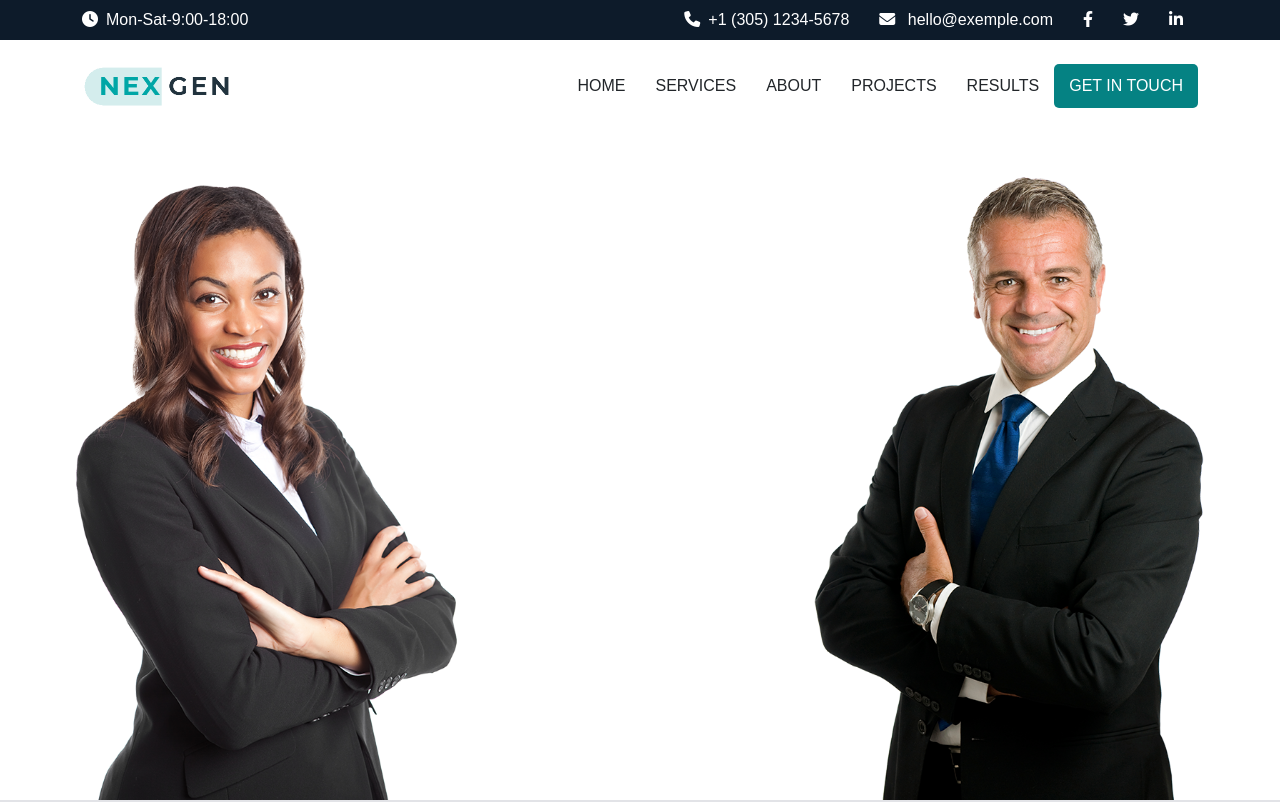
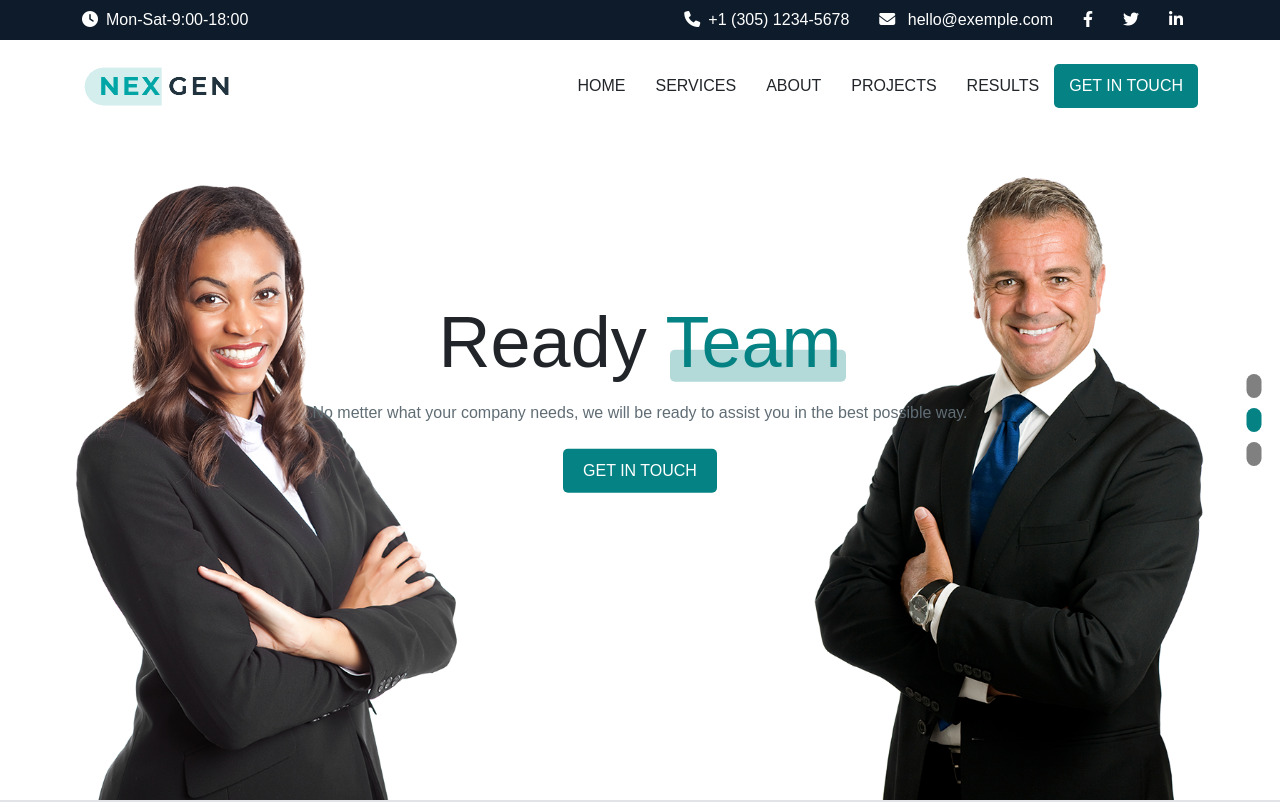
Before and after one commit to MatteoTuveri/proj-html-vuejs, a Vue app: page / in a window 1280 px wide. Shown: the top 802 px of the page. Built offline with nearby package versions, Linux system fonts and the light colour scheme; a web font is replaced by a local one.

Commit message:
Add carousel on home

```diff
--- a/src/components/HomeComp.vue
+++ b/src/components/HomeComp.vue
@@ -8,28 +8,57 @@
                     </div>
                     <ul class="d-flex align-items-center mb-0">
                         <li v-for="(item, index) in store.sectionList">
-                            <a :href="'#'+item.id">{{ item.name }}</a>
+                            <a :href="'#' + item.id">{{ item.name }}</a>
                         </li>
                     </ul>
                 </div>
             </div>
         </div>
-        <div class="hero w-100 position-2">
+        <div class="container d-flex flex-column position-absolute w-100 title" :class="titleSlide">
+            <div class="d-flex flex-column">
+                <TitleSpecial :item="item" />
+            </div>
+        </div>
+        <div class="position-absolute buttons">
+            <div v-for="n in 3" :class="(activeSlide === n) ? 'active' : ''" class="slide-button" @click="activeSlide = n"></div>
+        </div>
+        <div class="hero w-100" :class=" `position-${activeSlide}` ">
         </div>
     </div>
 </template>
 <script>
 import { store } from '../data/store';
+import TitleSpecial from './reusable/TitleSpecial.vue';
 export default {
-    name: 'HomeComp',
+    name: "HomeComp",
     data() {
         return {
-            store
+            store,
+            item: {},
+            activeSlide: 2,
+            checkHome:true
+        };
+    },
+    computed: {
+        titleSlide() {
+            if (this.activeSlide === 1) {
+                this.checkHome=false;
+                this.item=store.sectionList.home.details.one
+                return 'align-items-start'
+            }
+            else if (this.activeSlide === 2) {
+                this.checkHome=true;
+                this.item=store.sectionList.home.details.two
+                return 'align-items-center text-center'
+            }
+            else {
+                this.checkHome=false;
+                this.item=store.sectionList.home.details.three
+                return 'align-items-end text-start'
+            }
         }
     },
-    props:{
-        id: Number
-    }
+    components: { TitleSpecial }
 }
 </script>
 <style lang="scss" scoped>
@@ -42,7 +71,8 @@ ul {
         text-transform: uppercase;
         padding: 10px 15px;
         cursor: pointer;
-        a{
+
+        a {
             text-decoration: none;
             color: inherit;
         }
@@ -55,24 +85,51 @@ ul {
     }
 }
 
-.img{
+.img {
     width: 150px;
-    img{
+
+    img {
         width: 100%;
     }
 }
+
 .nav {
     top: 0px;
 }
 
+.buttons {
+    top: 50%;
+    left: 98%;
+    transform: translate(-50%, -50%);
+}
+
+.slide-button {
+    background-color: grey;
+    height: 3vh;
+    width: 15px;
+    border-radius: 25px;
+    margin: 10px 20px;
+}
+
+.active {
+    background-color: $special-bg-font
+}
+
+.title {
+    top: 50%;
+    left: 50%;
+    transform: translate(-50%, -50%);
+}
+
 .hero {
     height: calc(100vh - 40px);
+    min-height: fit-content;
     background-image: url('/Images/imgs/bg-parallax.png');
     background-size: cover;
 }
 
 .position-1 {
-    background-position: 0% 0%;
+    background-position: -20% 0%;
     transition: 0.5s;
 }
 
@@ -82,6 +139,7 @@ ul {
 }
 
 .position-3 {
-    background-position: 100% 0%;
+    background-position: 120% 0%;
     transition: 0.5s;
-}</style>
+}
+</style>
--- a/src/components/ResultsComp.vue
+++ b/src/components/ResultsComp.vue
@@ -1,5 +1,5 @@
 <template>
-    <div class="container">
+    <div class="container py-5">
         ResultsComp
     </div>
 </template>
--- a/src/components/reusable/ImgCard.vue
+++ b/src/components/reusable/ImgCard.vue
@@ -4,8 +4,8 @@
         <div class="card-body h-100 position-absolute d-flex flex-column justify-content-between">
             <div>
                 <div class="d-flex justify-content-center text-white hide-text-tp">
-                    <div class="p-3">Coding</div>
-                    <div class="p-3">3 years</div>
+                    <div class="p-3"><i class="fa-regular fa-user mx-2"></i>Coding</div>
+                    <div class="p-3"><i class="fa-regular fa-clock mx-2"></i>3 years</div>
                 </div>
             </div>
             <div>
--- a/src/components/reusable/TitleSpecial.vue
+++ b/src/components/reusable/TitleSpecial.vue
@@ -5,12 +5,12 @@
     <div class="display-2 mb-3" :class="(item.green) ? '' : 'white'">
         {{ item.title }} <span class="position-relative" :class="(item.green) ? 'green' : 'white'" id="special">{{ item.specialTitle }}</span>
     </div>
-    <div class="row mb-5">
-        <div :class="(item.button) ? 'col-10' : 'col-12'" id="paragraph">
+    <div class="d-flex mb-5 justify-content-center" :class="(item.row)?'':'flex-column'" >
+        <div :class="(item.button)&&(item.row) ? 'col-9' : 'col-12'" id="paragraph" class="mb-4">
             {{ item.paragraph }}
         </div>
-        <div v-if="item.button" class="col-2 d-flex align-items-center">
-            <div class=" text-uppercase button ">
+        <div v-if="item.button" class="d-flex align-items-center" :class="(item.centerButton)?'justify-content-center col-12':'col-3'">
+            <div class=" text-uppercase text-center button ">
                 {{ item.button }}
             </div>
         </div>
@@ -25,7 +25,7 @@ export default {
         }
     },
     props: {
-        item: Object
+        item: Object,
     }
 }
 </script>
@@ -64,5 +64,6 @@ span::after {
     border-radius: 5px;
     color: white;
     padding: 10px 20px;
+    cursor: pointer;
 }
 </style>
--- a/src/data/store.js
+++ b/src/data/store.js
@@ -19,82 +19,117 @@ export const store = reactive({
             icon: 'fa-solid fa-location-dot'
         },
         social: [
-            'fa-brands fa-facebook-f','fa-brands fa-twitter','fa-brands fa-linkedin-in'
+            'fa-brands fa-facebook-f', 'fa-brands fa-twitter', 'fa-brands fa-linkedin-in'
         ]
     },
     imgUrl: '/Images/imgs/',
     svgUrl: '/Images/svgs/',
     sectionList: {
-        home:{
+        home: {
             id: 'home',
             name: 'home',
-            details:{
-                title:'Ready',
-                specialTitle:'Team',
-                paragraph:'No metter what your company needs, we will be ready to assist you in the best possible way.',
-                description:'',
-                green: true,
-                button:null
+            details: {
+                one: {
+                    title: 'We Share',
+                    specialTitle: 'Good Ideas',
+                    paragraph: 'Escape the comfort zone and achieve better results with the help of experts who understand the subject',
+                    description: '',
+                    green: true,
+                    button: 'get in touch',
+                    row: false,
+                    centerButton:false
+                },
+                two: {
+                    title: 'Ready',
+                    specialTitle: 'Team',
+                    paragraph: 'No metter what your company needs, we will be ready to assist you in the best possible way.',
+                    description: '',
+                    green: true,
+                    button: 'get in touch',
+                    row: false,
+                    centerButton:true
+                },
+                three: {
+                    title: 'Talk to a',
+                    specialTitle: 'Consultant',
+                    paragraph: 'Do not miss the opportunity to achieve better results and solidity in the market.',
+                    description: '',
+                    green: true,
+                    button: 'get in touch',
+                    row: false,
+                    centerButton:false
+                }
+
             }
         },
-        services:{
+        services: {
             id: 'services',
             name: 'services',
-            details:{
-                title:'Excellence in',
-                specialTitle:'Services',
-                paragraph:'We are leaders in providing consultancy services with a set of cutting-edge technologies and a team of experienced and renowned professionals. These are some options thet you can hire.',
-                description:'our business areas',
+            details: {
+                title: 'Excellence in',
+                specialTitle: 'Services',
+                paragraph: 'We are leaders in providing consultancy services with a set of cutting-edge technologies and a team of experienced and renowned professionals. These are some options thet you can hire.',
+                description: 'our business areas',
                 green: true,
-                button:'see all'
+                button: 'see all',
+                row: true,
+                centerButton:false
             }
         },
-        about:{
+        about: {
             id: 'about',
             name: 'about',
-            details:{
-                title:'The',
-                specialTitle:'Company',
-                paragraph:'For 12 years we have been providing audit and warranty, financial advice, risk advice, taxes and related services to select clients',
-                description:'about the network',
+            details: {
+                title: 'The',
+                specialTitle: 'Company',
+                paragraph: 'For 12 years we have been providing audit and warranty, financial advice, risk advice, taxes and related services to select clients',
+                description: 'about the network',
                 green: false,
-                button:null
+                button: null,
+                row: false,
+                centerButton:false
             }
         },
-        projects:{
+        projects: {
             id: 'projects',
             name: 'projects',
-            details:{
-                title:'Actions &',
-                specialTitle:'Projects',
-                paragraph:'',
-                description:'we do more for anyone',
+            details: {
+                title: 'Actions &',
+                specialTitle: 'Projects',
+                paragraph: '',
+                description: 'we do more for anyone',
                 green: true,
-                button:null
+                button: null,
+                row: false,
+                centerButton:false
             }
         },
-        results:{
+        results: {
             id: 'results',
             name: 'results',
-            details:{
-                title:'Results in',
-                specialTitle:'Number',
-                paragraph:'',
-                description:'what are we doing',
+            details: {
+                title: 'Results in',
+                specialTitle: 'Number',
+                paragraph: '',
+                description: 'what are we doing',
                 green: true,
-                button:null
+                button: null,
+                row: false,
+                centerButton:false
             }
         },
-        getInTouch:{
+        getInTouch: {
             id: 'get-in-touch',
             name: 'get in touch',
-            details:{
-                title:'Get in',
-                specialTitle:'Touch',
-                paragraph:'We will respond to your message as soon as possible.',
-                description:'send a message',
+            details: {
+                title: 'Get in',
+                specialTitle: 'Touch',
+                paragraph: 'We will respond to your message as soon as possible.',
+                description: 'send a message',
                 green: true,
-                button:null
+                button: null,
+                row: false,
+                centerButton:false
             }
         }
     },
```
